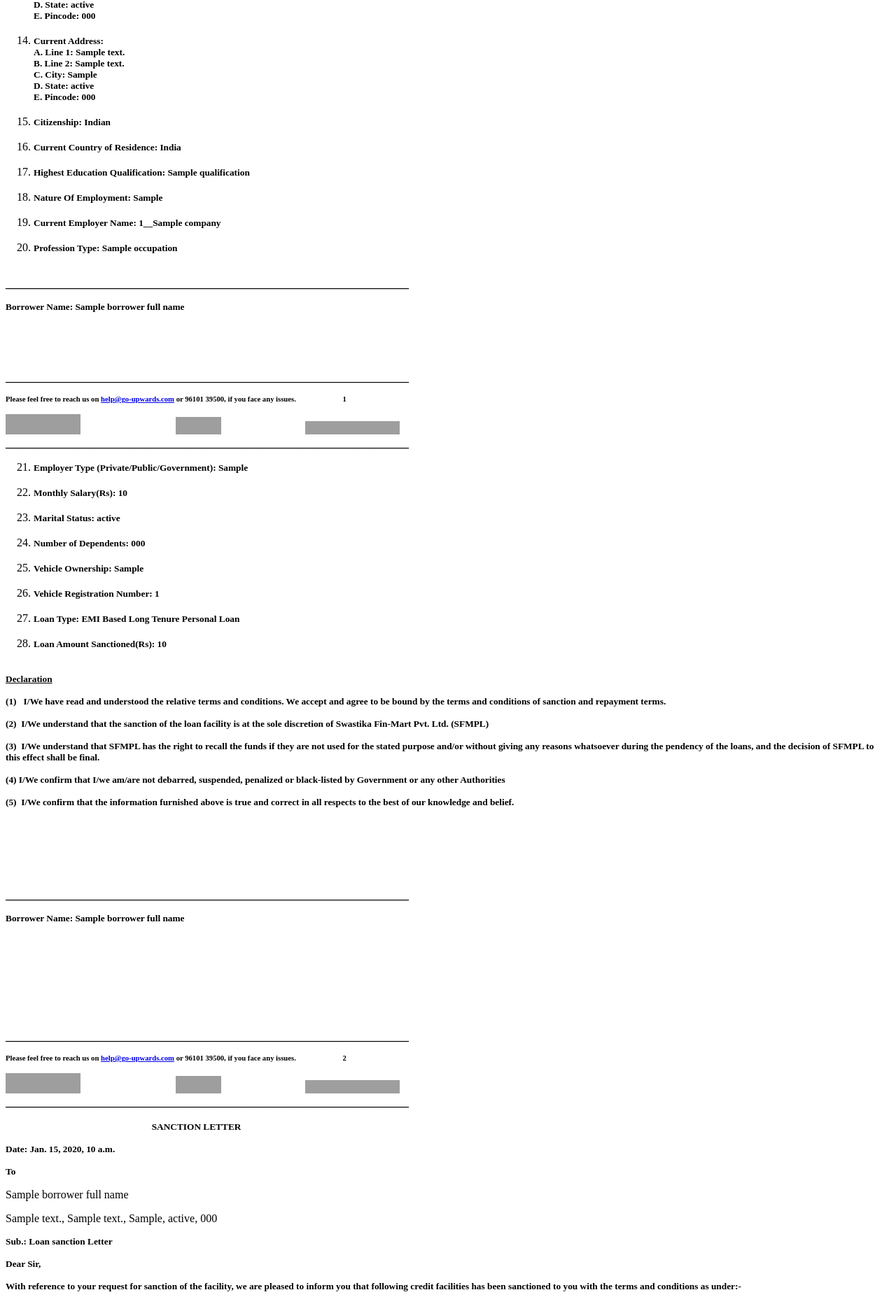
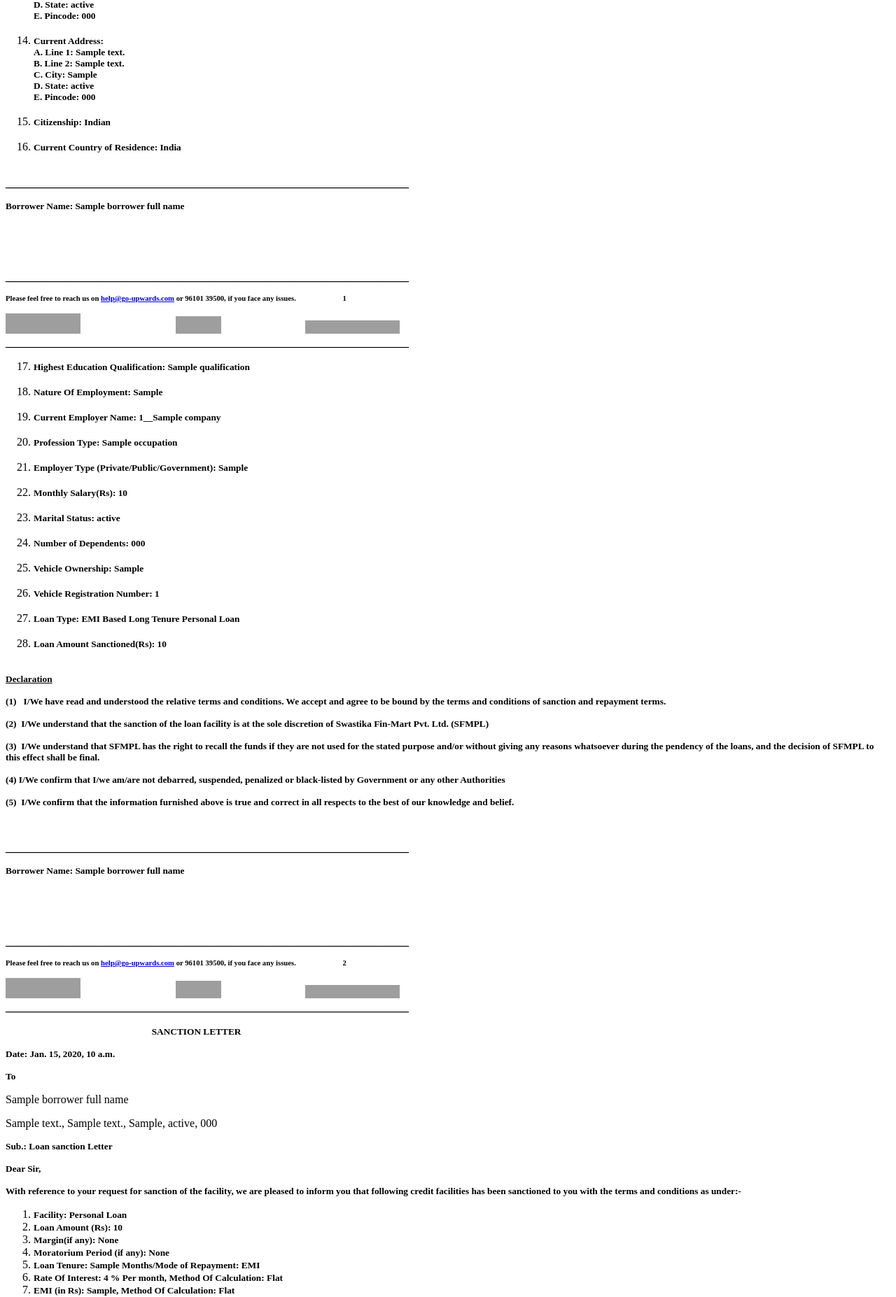
Before and after one commit to nimeshkverma/GoUp, a Django app: template upwards/loan_product/templates/loan_product/v1/loan_agreement.html in a window 1280 px wide. Shown: the part 574-2428 px from the top of the page at 70% size. Run offline with Django 3.2, Linux system fonts and the light colour scheme; tables that the repository leaves empty hold one stand-in row (values such as "Sample post"); the template is opened without the code that fills it: values that come from a table or form of the project are taken from there, most other values are stand-ins (such as "Sample title", 1, 10 or a date in 2020); parts of the project's set-up code (start-up, migrations or seed data) failed here and were passed over; grey boxes are pictures that could not be loaded.

Commit message:
New Relic and Loan agreement

```diff
--- a/requirements.txt
+++ b/requirements.txt
@@ -17,6 +17,7 @@ greenlet==0.4.12
 gunicorn==19.6.0
 kombu==4.0.2
 mccabe==0.5.3
+newrelic==2.86.0.65
 packaging==16.8
 psycopg2==2.7.1
 pycodestyle==2.2.0
--- a/upwards/loan_product/templates/loan_product/v1/loan_agreement.html
+++ b/upwards/loan_product/templates/loan_product/v1/loan_agreement.html
@@ -16,10 +16,6 @@
 <li><span style="font-size: 10pt;"><strong>Current Address:<br />A. Line 1: {{current_address_line_1}}<br /> B. Line 2: {{current_address_line_2}}<br /> C. City: {{current_city}}<br /> D. State: {{current_state}}<br /> E. Pincode: {{current_pincode}}</strong></span></li></br>
 <li><span style="font-size: 10pt;"><strong>Citizenship: Indian</strong></span></li></br>
 <li><span style="font-size: 10pt;"><strong>Current Country of Residence: India</strong></span></li></br>
-<li><span style="font-size: 10pt;"><strong>Highest Education Qualification: {{qualification}} </strong></span></li></br>
-<li><span style="font-size: 10pt;"><strong>Nature Of Employment: {{nature_of_employment}}</strong></span></li></br>
-<li><span style="font-size: 10pt;"><strong>Current Employer Name: {{company}}</strong></span></li></br>
-<li><span style="font-size: 10pt;"><strong>Profession Type: {{occupation}} </strong></span></li></br>
 </ol>
 <p style="text-align: left;"><strong>________________________________________________________________________</strong></p>
 <p><span style="color: #000000;"><strong><span style="font-size: 8pt;"><span style="font-size: 10pt;">Borrower Name: {{borrower_full_name}} </span> &nbsp; &nbsp; &nbsp; &nbsp; &nbsp;&nbsp;</span></strong></span></p>
@@ -29,7 +25,11 @@
 <p style="text-align: left;"><span style="font-size: 8pt;"><strong>Please feel free to reach us on <a href="mailto:help@go-upwards.com">help@go-upwards.com</a> or 96101 39500, if you face any issues. &nbsp; &nbsp; &nbsp; &nbsp; &nbsp; &nbsp; &nbsp; &nbsp; &nbsp; &nbsp; &nbsp; &nbsp; 1</strong></span></p>
 <div style="page-break-after: always"></div>
 <p style="text-align: left;"><strong><img src="https://s3-us-west-2.amazonaws.com/upwardsimages/upwards_logo.png" alt="Upwards Logo" width="107" height="29" />&nbsp; &nbsp; &nbsp; &nbsp; &nbsp; &nbsp; &nbsp; &nbsp; &nbsp; &nbsp; &nbsp; &nbsp; &nbsp; &nbsp; &nbsp; &nbsp; &nbsp;&nbsp;<img src="https://s3-us-west-2.amazonaws.com/upwardsimages/loan_agreement.jpg" alt="Loan Agreement" width="65" height="25" />&nbsp; &nbsp; &nbsp; &nbsp; &nbsp; &nbsp; &nbsp; &nbsp; &nbsp; &nbsp; &nbsp; &nbsp; &nbsp; &nbsp; &nbsp;&nbsp;<img src="https://s3-us-west-2.amazonaws.com/upwardsimages/swatika_logo.jpg" alt="Swastika Logo" width="135" height="19" /><br /></strong><strong>________________________________________________________________________</strong></p>
-<ol start="21">
+<ol start="17">
+<li><span style="font-size: 10pt;"><strong>Highest Education Qualification: {{qualification}} </strong></span></li></br>
+<li><span style="font-size: 10pt;"><strong>Nature Of Employment: {{nature_of_employment}}</strong></span></li></br>
+<li><span style="font-size: 10pt;"><strong>Current Employer Name: {{company}}</strong></span></li></br>
+<li><span style="font-size: 10pt;"><strong>Profession Type: {{occupation}} </strong></span></li></br>
 <li><span style="font-size: 10pt;"><strong>Employer Type (Private/Public/Government): {{company_type}} </strong></span></li></br>
 <li><span style="font-size: 10pt;"><strong>Monthly Salary(Rs): {{salary}} </strong></span></li></br>
 <li><span style="font-size: 10pt;"><strong>Marital Status: {{maritial_status}}</strong></span></li></br>
@@ -46,12 +46,8 @@
 <p><span style="font-size: 10pt;"><strong>(4) I/We confirm that I/we am/are not debarred, suspended, penalized or black-listed by Government or any other Authorities</strong></span></p>
 <p><span style="font-size: 10pt;"><strong>(5)&nbsp; I/We confirm that the information furnished above is true and correct in all respects to the best of our knowledge and belief.</strong></span></p>
 <p><span style="font-size: 10pt;"><strong>&nbsp;</strong></span></p>
-<p>&nbsp;</p>
-<p>&nbsp;</p>
 <p style="text-align: left;"><strong>________________________________________________________________________</strong></p>
 <p><span style="color: #000000;"><strong><span style="font-size: 8pt;"><span style="font-size: 10pt;">Borrower Name: {{borrower_full_name}} </span> &nbsp; &nbsp; &nbsp; &nbsp; &nbsp;&nbsp;</span></strong></span></p>
-<p style="text-align: left;">&nbsp;</p>
-<p style="text-align: left;">&nbsp;</p>
 <p style="text-align: left;">&nbsp;</p>
 <p style="text-align: left;">&nbsp;</p>
 <p style="text-align: left;"><strong>________________________________________________________________________</strong></p>
@@ -93,13 +89,9 @@
 </ol>
 <p><strong><span style="font-size: 10pt;">&nbsp;</span></strong><strong><span style="font-size: 10pt;">I/We accept all the terms.</span></strong></p>
 <p><strong>________________________________________________________________________</strong></p>
-<p><span style="color: #000000;"><strong><span style="font-size: 8pt;"><span style="font-size: 10pt;">Borrower Name: {{borrower_full_name}} </span> &nbsp; &nbsp; &nbsp; &nbsp; &nbsp;&nbsp;</span></strong></span></p>
-<p style="text-align: left;">&nbsp;</p>
-<p style="text-align: left;">&nbsp;</p>
-<p style="text-align: left;"><strong>________________________________________________________________________</strong></p>
-<p><span style="color: #000000;"><strong><span style="font-size: 8pt;"><span style="font-size: 10pt;">For Swastika Fin-Mart Private Limited (Credit Manager): </span> &nbsp; &nbsp; &nbsp; &nbsp; &nbsp;&nbsp;</span></strong></span></p>
-<p style="text-align: left;">&nbsp;</p>
-<p style="text-align: left;">&nbsp;</p>
+<p><span style="color: #000000;"><strong><span style="font-size: 8pt;"><span style="font-size: 10pt;">For Swastika Fin-Mart Private Limited &nbsp; &nbsp; &nbsp; &nbsp; &nbsp; &nbsp; &nbsp; &nbsp; &nbsp; &nbsp; &nbsp; &nbsp; For Borrower {{borrower_full_name}} </span> &nbsp; &nbsp; &nbsp; &nbsp; &nbsp;&nbsp;</span></strong></span></p>
+<p style="text-align: left;"> &nbsp; &nbsp; &nbsp; &nbsp; &nbsp; &nbsp; &nbsp; &nbsp; &nbsp; &nbsp; &nbsp; &nbsp; &nbsp; &nbsp; &nbsp; &nbsp; &nbsp; &nbsp; &nbsp; &nbsp; &nbsp; &nbsp; &nbsp; &nbsp; &nbsp; &nbsp; &nbsp; &nbsp; &nbsp; &nbsp; &nbsp; &nbsp; &nbsp; &nbsp; &nbsp; &nbsp;| &nbsp; &nbsp; &nbsp; &nbsp;&nbsp; &nbsp; &nbsp; &nbsp; &nbsp; &nbsp; &nbsp; &nbsp; &nbsp; &nbsp; &nbsp; &nbsp; &nbsp; &nbsp;</p>
+<p style="text-align: left;"> &nbsp; &nbsp; &nbsp; &nbsp; &nbsp; &nbsp; &nbsp; &nbsp; &nbsp; &nbsp; &nbsp; &nbsp; &nbsp; &nbsp; &nbsp; &nbsp; &nbsp; &nbsp; &nbsp; &nbsp; &nbsp; &nbsp; &nbsp; &nbsp; &nbsp; &nbsp; &nbsp; &nbsp; &nbsp; &nbsp; &nbsp; &nbsp; &nbsp; &nbsp; &nbsp; &nbsp;| &nbsp; &nbsp; &nbsp; &nbsp; &nbsp; &nbsp; &nbsp; &nbsp;&nbsp; &nbsp; &nbsp; &nbsp; &nbsp; &nbsp; &nbsp; &nbsp; &nbsp; &nbsp; </p>
 <p style="text-align: left;"><strong>________________________________________________________________________</strong></p>
 <p style="text-align: left;"><span style="font-size: 8pt;"><strong>Please feel free to reach us on <a href="mailto:help@go-upwards.com">help@go-upwards.com</a> or 96101 39500, if you face any issues. &nbsp; &nbsp; &nbsp; &nbsp; &nbsp; &nbsp; &nbsp; &nbsp; &nbsp; &nbsp; &nbsp; &nbsp; 3</strong></span></p>
 <p style="text-align: left;"><strong><img src="https://s3-us-west-2.amazonaws.com/upwardsimages/upwards_logo.png" alt="Upwards Logo" width="107" height="29" />&nbsp; &nbsp; &nbsp; &nbsp; &nbsp; &nbsp; &nbsp; &nbsp; &nbsp; &nbsp; &nbsp; &nbsp; &nbsp; &nbsp; &nbsp; &nbsp; &nbsp;&nbsp;<img src="https://s3-us-west-2.amazonaws.com/upwardsimages/loan_agreement.jpg" alt="Loan Agreement" width="65" height="25" />&nbsp; &nbsp; &nbsp; &nbsp; &nbsp; &nbsp; &nbsp; &nbsp; &nbsp; &nbsp; &nbsp; &nbsp; &nbsp; &nbsp; &nbsp;&nbsp;<img src="https://s3-us-west-2.amazonaws.com/upwardsimages/swatika_logo.jpg" alt="Swastika Logo" width="135" height="19" /><br /></strong><strong>________________________________________________________________________</strong></p>
@@ -126,13 +118,9 @@
 <li><span style="font-size: 10pt;">The Borrower (s) will provide post dated / undated signed cheques as per the term of sanction to the loan by SFMPL. The Borrower (s) shall not close the mentioned bank account or stop payment of cheques deposited / ECS without prior intimation to SFMPL and in case the mentioned account required to close, will intimate to SFMPL and the Borrower (s) shall replace all existing cheques with fresh cheques of new bank account. Also agreed to inform about the changes in any relevant detail i.e. Address, Email, mobile and other contact details etc., to SFMPL immediately.</span></li>
 </ol>
 <p><strong>________________________________________________________________________</strong></p>
-<p><span style="color: #000000;"><strong><span style="font-size: 8pt;"><span style="font-size: 10pt;">Party Of The First Part: {{borrower_full_name}} </span> &nbsp; &nbsp; &nbsp; &nbsp; &nbsp;&nbsp;</span></strong></span></p>
-<p style="text-align: left;">&nbsp;</p>
-<p style="text-align: left;">&nbsp;</p>
-<p style="text-align: left;"><strong>________________________________________________________________________</strong></p>
-<p><span style="color: #000000;"><strong><span style="font-size: 8pt;"><span style="font-size: 10pt;">Party Of The Second Part (Swastika Fin-Mart Private Limited): </span> &nbsp; &nbsp; &nbsp; &nbsp; &nbsp;&nbsp;</span></strong></span></p>
-<p style="text-align: left;">&nbsp;</p>
-<p style="text-align: left;">&nbsp;</p>
+<p><span style="color: #000000;"><strong><span style="font-size: 8pt;"><span style="font-size: 10pt;">Party Of The Second Part &nbsp;&nbsp;&nbsp;&nbsp; &nbsp; &nbsp; &nbsp; &nbsp; &nbsp; &nbsp; &nbsp; &nbsp; &nbsp; &nbsp; &nbsp; &nbsp; &nbsp; Party Of The First Part {{borrower_full_name}} </span> &nbsp; &nbsp; &nbsp; &nbsp; &nbsp;&nbsp;</span></strong></span></p>
+<p style="text-align: left;"> &nbsp; &nbsp; &nbsp; &nbsp; &nbsp; &nbsp; &nbsp; &nbsp; &nbsp; &nbsp; &nbsp; &nbsp; &nbsp; &nbsp; &nbsp; &nbsp; &nbsp; &nbsp; &nbsp; &nbsp; &nbsp; &nbsp; &nbsp; &nbsp; &nbsp; &nbsp; &nbsp; &nbsp; &nbsp; &nbsp; &nbsp; &nbsp; &nbsp; &nbsp; &nbsp; &nbsp;| &nbsp; &nbsp; &nbsp; &nbsp;&nbsp; &nbsp; &nbsp; &nbsp; &nbsp; &nbsp; &nbsp; &nbsp; &nbsp; &nbsp; &nbsp; &nbsp; &nbsp; &nbsp;</p>
+<p style="text-align: left;"> &nbsp; &nbsp; &nbsp; &nbsp; &nbsp; &nbsp; &nbsp; &nbsp; &nbsp; &nbsp; &nbsp; &nbsp; &nbsp; &nbsp; &nbsp; &nbsp; &nbsp; &nbsp; &nbsp; &nbsp; &nbsp; &nbsp; &nbsp; &nbsp; &nbsp; &nbsp; &nbsp; &nbsp; &nbsp; &nbsp; &nbsp; &nbsp; &nbsp; &nbsp; &nbsp; &nbsp;| &nbsp; &nbsp; &nbsp; &nbsp; &nbsp; &nbsp; &nbsp; &nbsp;&nbsp; &nbsp; &nbsp; &nbsp; &nbsp; &nbsp; &nbsp; &nbsp; &nbsp; &nbsp; </p>
 <p style="text-align: left;"><strong>________________________________________________________________________</strong></p>
 <p style="text-align: left;"><span style="font-size: 8pt;"><strong>Please feel free to reach us on <a href="mailto:help@go-upwards.com">help@go-upwards.com</a> or 96101 39500, if you face any issues. &nbsp; &nbsp; &nbsp; &nbsp; &nbsp; &nbsp; &nbsp; &nbsp; &nbsp; &nbsp; &nbsp; &nbsp; 4</strong></span></p>
 <p style="text-align: left;"><strong><img src="https://s3-us-west-2.amazonaws.com/upwardsimages/upwards_logo.png" alt="Upwards Logo" width="107" height="29" />&nbsp; &nbsp; &nbsp; &nbsp; &nbsp; &nbsp; &nbsp; &nbsp; &nbsp; &nbsp; &nbsp; &nbsp; &nbsp; &nbsp; &nbsp; &nbsp; &nbsp;&nbsp;<img src="https://s3-us-west-2.amazonaws.com/upwardsimages/loan_agreement.jpg" alt="Loan Agreement" width="65" height="25" />&nbsp; &nbsp; &nbsp; &nbsp; &nbsp; &nbsp; &nbsp; &nbsp; &nbsp; &nbsp; &nbsp; &nbsp; &nbsp; &nbsp; &nbsp;&nbsp;<img src="https://s3-us-west-2.amazonaws.com/upwardsimages/swatika_logo.jpg" alt="Swastika Logo" width="135" height="19" /><br /></strong><strong>________________________________________________________________________</strong></p>
@@ -152,16 +140,13 @@
 <p>&nbsp;</p>
 <p>&nbsp;</p>
 <p><strong>&nbsp;</strong></p>
-<p>&nbsp;</p>
-
+<p><strong>&nbsp;</strong></p>
+<p><strong>&nbsp;</strong></p>
+<p><strong>&nbsp;</strong></p>
 <p><strong>________________________________________________________________________</strong></p>
-<p><span style="color: #000000;"><strong><span style="font-size: 8pt;"><span style="font-size: 10pt;">Party Of The First Part: {{borrower_full_name}} </span> &nbsp; &nbsp; &nbsp; &nbsp; &nbsp;&nbsp;</span></strong></span></p>
-<p style="text-align: left;">&nbsp;</p>
-<p style="text-align: left;">&nbsp;</p>
-<p style="text-align: left;"><strong>________________________________________________________________________</strong></p>
-<p><span style="color: #000000;"><strong><span style="font-size: 8pt;"><span style="font-size: 10pt;">Party Of The Second Part (Swastika Fin-Mart Private Limited): </span> &nbsp; &nbsp; &nbsp; &nbsp; &nbsp;&nbsp;</span></strong></span></p>
-<p style="text-align: left;">&nbsp;</p>
-<p style="text-align: left;">&nbsp;</p>
+<p><span style="color: #000000;"><strong><span style="font-size: 8pt;"><span style="font-size: 10pt;">Party Of The Second Part &nbsp;&nbsp;&nbsp;&nbsp; &nbsp; &nbsp; &nbsp; &nbsp; &nbsp; &nbsp; &nbsp; &nbsp; &nbsp; &nbsp; &nbsp; &nbsp; &nbsp; Party Of The First Part {{borrower_full_name}} </span> &nbsp; &nbsp; &nbsp; &nbsp; &nbsp;&nbsp;</span></strong></span></p>
+<p style="text-align: left;"> &nbsp; &nbsp; &nbsp; &nbsp; &nbsp; &nbsp; &nbsp; &nbsp; &nbsp; &nbsp; &nbsp; &nbsp; &nbsp; &nbsp; &nbsp; &nbsp; &nbsp; &nbsp; &nbsp; &nbsp; &nbsp; &nbsp; &nbsp; &nbsp; &nbsp; &nbsp; &nbsp; &nbsp; &nbsp; &nbsp; &nbsp; &nbsp; &nbsp; &nbsp; &nbsp; &nbsp;| &nbsp; &nbsp; &nbsp; &nbsp;&nbsp; &nbsp; &nbsp; &nbsp; &nbsp; &nbsp; &nbsp; &nbsp; &nbsp; &nbsp; &nbsp; &nbsp; &nbsp; &nbsp;</p>
+<p style="text-align: left;"> &nbsp; &nbsp; &nbsp; &nbsp; &nbsp; &nbsp; &nbsp; &nbsp; &nbsp; &nbsp; &nbsp; &nbsp; &nbsp; &nbsp; &nbsp; &nbsp; &nbsp; &nbsp; &nbsp; &nbsp; &nbsp; &nbsp; &nbsp; &nbsp; &nbsp; &nbsp; &nbsp; &nbsp; &nbsp; &nbsp; &nbsp; &nbsp; &nbsp; &nbsp; &nbsp; &nbsp;| &nbsp; &nbsp; &nbsp; &nbsp; &nbsp; &nbsp; &nbsp; &nbsp;&nbsp; &nbsp; &nbsp; &nbsp; &nbsp; &nbsp; &nbsp; &nbsp; &nbsp; &nbsp; </p>
 <p style="text-align: left;"><strong>________________________________________________________________________</strong></p>
 <p style="text-align: left;"><span style="font-size: 8pt;"><strong>Please feel free to reach us on <a href="mailto:help@go-upwards.com">help@go-upwards.com</a> or 96101 39500, if you face any issues. &nbsp; &nbsp; &nbsp; &nbsp; &nbsp; &nbsp; &nbsp; &nbsp; &nbsp; &nbsp; &nbsp; &nbsp; 5</strong></span></p>
 <p style="text-align: left;"><strong><img src="https://s3-us-west-2.amazonaws.com/upwardsimages/upwards_logo.png" alt="Upwards Logo" width="107" height="29" />&nbsp; &nbsp; &nbsp; &nbsp; &nbsp; &nbsp; &nbsp; &nbsp; &nbsp; &nbsp; &nbsp; &nbsp; &nbsp; &nbsp; &nbsp; &nbsp; &nbsp;&nbsp;<img src="https://s3-us-west-2.amazonaws.com/upwardsimages/loan_agreement.jpg" alt="Loan Agreement" width="65" height="25" />&nbsp; &nbsp; &nbsp; &nbsp; &nbsp; &nbsp; &nbsp; &nbsp; &nbsp; &nbsp; &nbsp; &nbsp; &nbsp; &nbsp; &nbsp;&nbsp;<img src="https://s3-us-west-2.amazonaws.com/upwardsimages/swatika_logo.jpg" alt="Swastika Logo" width="135" height="19" /><br /></strong><strong>________________________________________________________________________</strong></p>
@@ -183,10 +168,16 @@
 <li><strong><span style="font-size: 10pt;">Number of PDC/UDC: 4 (Four)</span></strong></li>
 <li><strong><span style="font-size: 10pt;">Pre-Payment Charges: None</span></strong></li>
 </ol>
+<p>&nbsp;</p>
+<p>&nbsp;</p>
+<p>&nbsp;</p>
+<p>&nbsp;</p>
+<p>&nbsp;</p>
+<p>&nbsp;</p>
+<p>&nbsp;</p>
+<p>&nbsp;</p>
 <p><strong>________________________________________________________________________</strong></p>
 <p><span style="color: #000000;"><strong><span style="font-size: 8pt;"><span style="font-size: 10pt;">Borrower Name: {{borrower_full_name}} </span> &nbsp; &nbsp; &nbsp; &nbsp; &nbsp;&nbsp;</span></strong></span></p>
-<p style="text-align: left;">&nbsp;</p>
-<p style="text-align: left;">&nbsp;</p>
 <p style="text-align: left;">&nbsp;</p>
 <p style="text-align: left;">&nbsp;</p>
 <p style="text-align: left;"><strong>________________________________________________________________________</strong></p>
@@ -215,8 +206,6 @@
 <p><span style="color: #000000;"><strong><span style="font-size: 8pt;"><span style="font-size: 10pt;">Borrower Name: {{borrower_full_name}} </span> &nbsp; &nbsp; &nbsp; &nbsp; &nbsp;&nbsp;</span></strong></span></p>
 <p style="text-align: left;">&nbsp;</p>
 <p style="text-align: left;">&nbsp;</p>
-<p style="text-align: left;">&nbsp;</p>
-<p style="text-align: left;">&nbsp;</p>
 <p style="text-align: left;"><strong>________________________________________________________________________</strong></p>
 <p style="text-align: left;"><span style="font-size: 8pt;"><strong>Please feel free to reach us on <a href="mailto:help@go-upwards.com">help@go-upwards.com</a> or 96101 39500, if you face any issues. &nbsp; &nbsp; &nbsp; &nbsp; &nbsp; &nbsp; &nbsp; &nbsp; &nbsp; &nbsp; &nbsp; &nbsp; 6</strong></span></p>
 <p style="text-align: left;"><strong><img src="https://s3-us-west-2.amazonaws.com/upwardsimages/upwards_logo.png" alt="Upwards Logo" width="107" height="29" />&nbsp; &nbsp; &nbsp; &nbsp; &nbsp; &nbsp; &nbsp; &nbsp; &nbsp; &nbsp; &nbsp; &nbsp; &nbsp; &nbsp; &nbsp; &nbsp; &nbsp;&nbsp;<img src="https://s3-us-west-2.amazonaws.com/upwardsimages/loan_agreement.jpg" alt="Loan Agreement" width="65" height="25" />&nbsp; &nbsp; &nbsp; &nbsp; &nbsp; &nbsp; &nbsp; &nbsp; &nbsp; &nbsp; &nbsp; &nbsp; &nbsp; &nbsp; &nbsp;&nbsp;<img src="https://s3-us-west-2.amazonaws.com/upwardsimages/swatika_logo.jpg" alt="Swastika Logo" width="135" height="19" /><br /></strong><strong>________________________________________________________________________</strong></p>
@@ -239,8 +228,6 @@
 <p>&nbsp;</p>
 <p><strong>________________________________________________________________________</strong></p>
 <p><span style="color: #000000;"><strong><span style="font-size: 8pt;"><span style="font-size: 10pt;">Borrower Name: {{borrower_full_name}} </span> &nbsp; &nbsp; &nbsp; &nbsp; &nbsp;&nbsp;</span></strong></span></p>
-<p style="text-align: left;">&nbsp;</p>
-<p style="text-align: left;">&nbsp;</p>
 <p style="text-align: left;">&nbsp;</p>
 <p style="text-align: left;">&nbsp;</p>
 <p style="text-align: left;"><strong>________________________________________________________________________</strong></p>
@@ -274,7 +261,5 @@
 <p><span style="color: #000000;"><strong><span style="font-size: 8pt;"><span style="font-size: 10pt;">Borrower Name: {{borrower_full_name}} </span> &nbsp; &nbsp; &nbsp; &nbsp; &nbsp;&nbsp;</span></strong></span></p>
 <p style="text-align: left;">&nbsp;</p>
 <p style="text-align: left;">&nbsp;</p>
-<p style="text-align: left;">&nbsp;</p>
-<p style="text-align: left;">&nbsp;</p>
 <p style="text-align: left;"><strong>________________________________________________________________________</strong></p>
 <p style="text-align: left;"><span style="font-size: 8pt;"><strong>Please feel free to reach us on <a href="mailto:help@go-upwards.com">help@go-upwards.com</a> or 96101 39500, if you face any issues. &nbsp; &nbsp; &nbsp; &nbsp; &nbsp; &nbsp; &nbsp; &nbsp; &nbsp; &nbsp; &nbsp; &nbsp; 8</strong></span></p>
```
